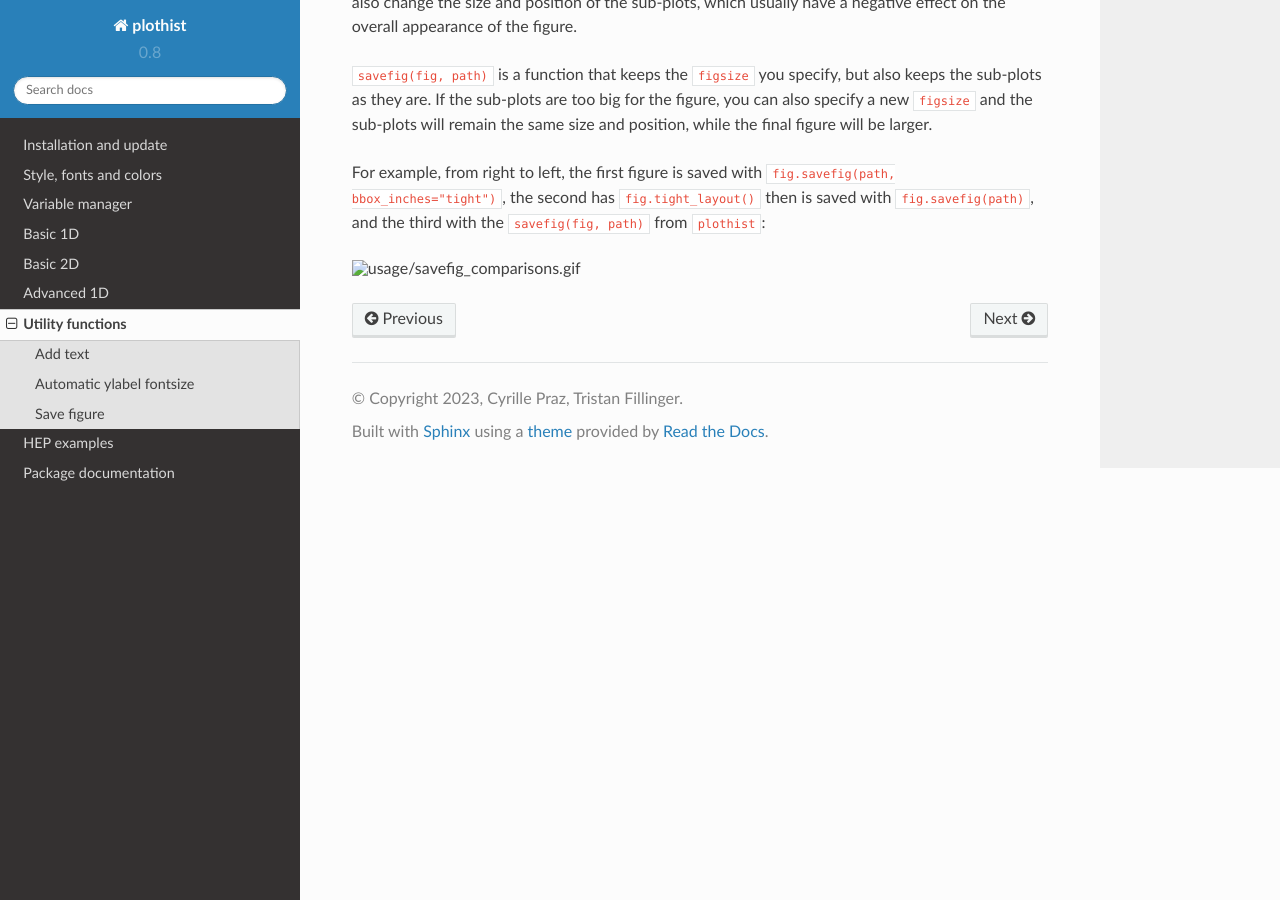
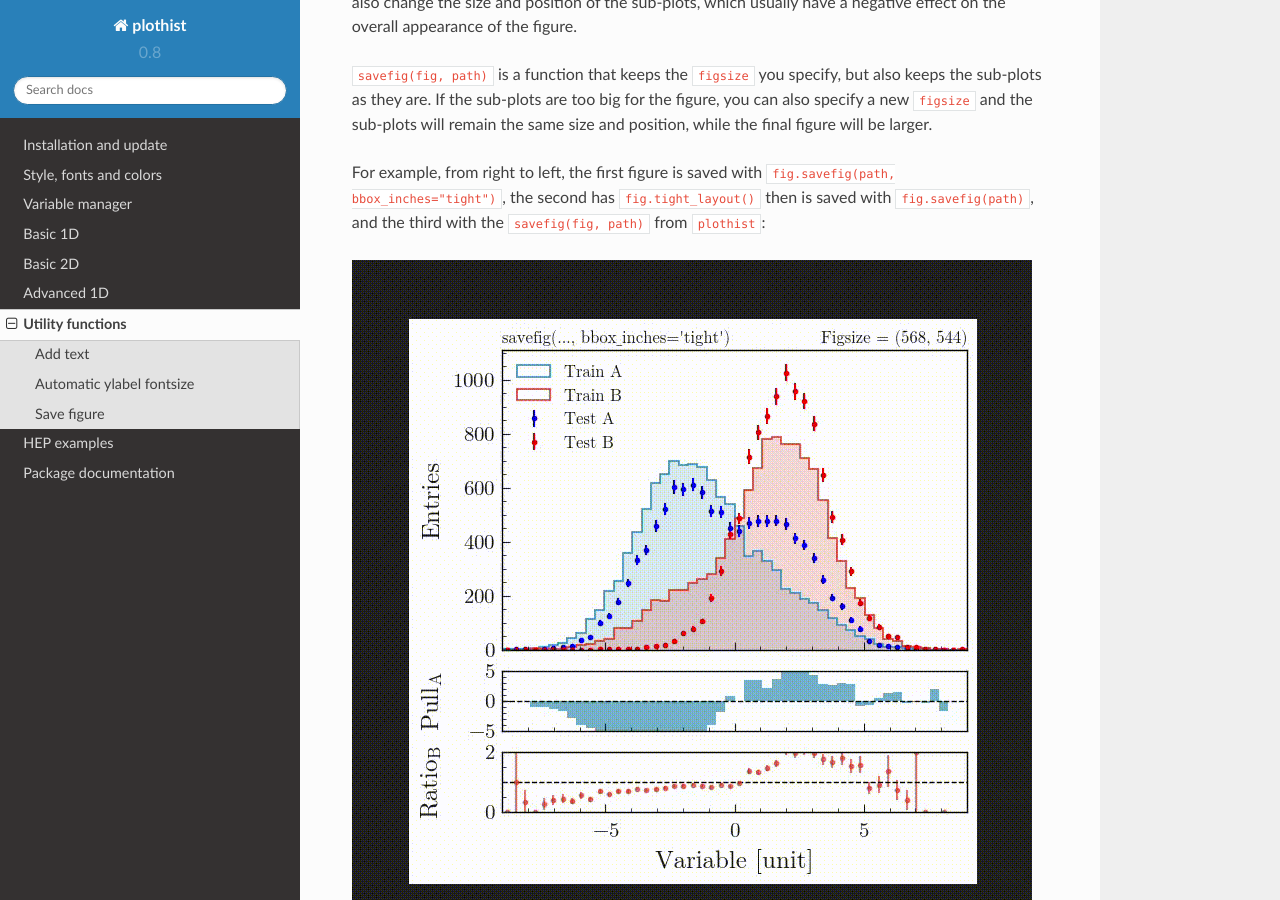
Before and after one commit to cyrraz/plothist, a Sphinx documentation site: the page built from docs/usage/utilities.rst, in a window 1280 px wide and 900 px high, scrolled down 1926 px. Built offline with Sphinx 7.4.7 and the Read the Docs theme 2.0.0, drawn with Linux system fonts in a browser that asks for light colours.

Commit message:
gif for savefig

```diff
--- a/docs/usage/utilities.rst
+++ b/docs/usage/utilities.rst
@@ -55,4 +55,4 @@ For example, from right to left, the first figure is saved with ``fig.savefig(pa
 
 .. only:: html
 
-   .. figure:: savefig_comparisons.gif
+   .. figure:: ../img/savefig_comparisons.gif
```
